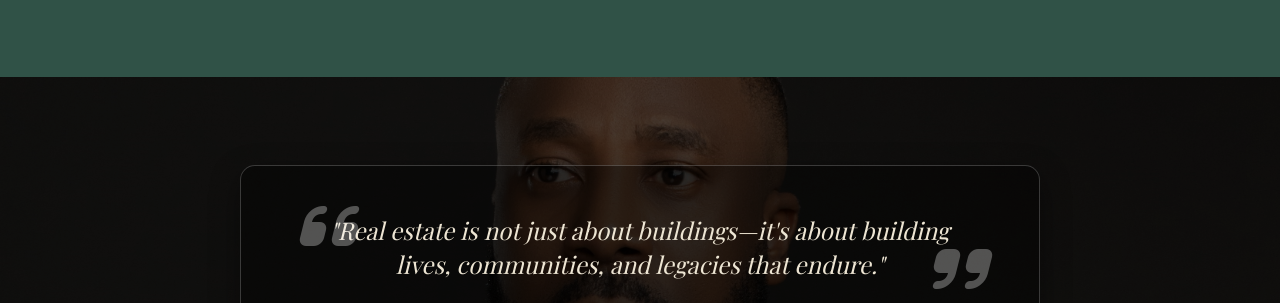
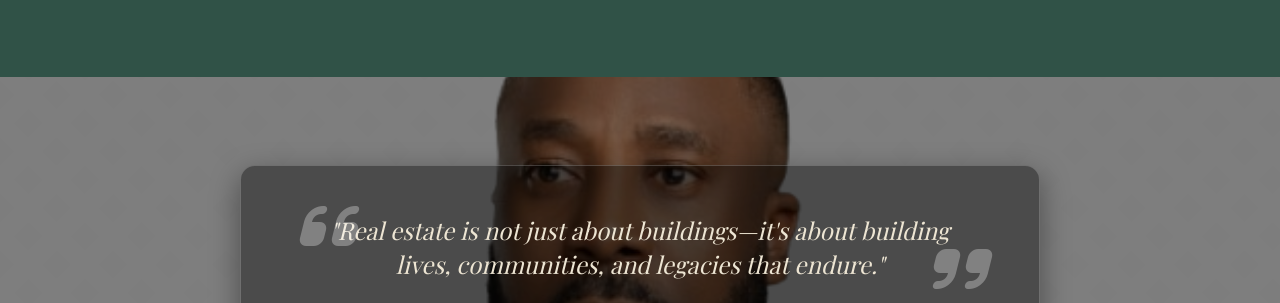
Before and after one commit to ogbuaguwizard/drecon-landing, a plain HTML site: page index.html in a window 1280 px wide. Shown: the part 1390-1693 px from the top of the page. Drawn offline with nearby package versions, Linux system fonts and the light colour scheme; files whose address does not match are found by name.

Commit message:
fix: some fixes

```diff
--- a/css/style.css
+++ b/css/style.css
@@ -679,7 +679,7 @@ nav a:hover::after {
 
 /* Quote Section Styles */
 .quote-section {
-    background: url('../images/profile3.jpg') center/cover no-repeat; /* Ensure the path is correct */
+    background: url('../images/halftransprofile3.png') center/cover no-repeat; /* Ensure the path is correct */
     position: relative;
     min-height: 400px;
     display: flex;
@@ -697,8 +697,8 @@ nav a:hover::after {
     left: 0;
     right: 0;
     bottom: 0;
-    background-color: rgba(0, 0, 0, 0.7); /* Darker overlay for better text readability */
-    z-index: 1; /* Ensure overlay is above the image but below the content */
+    background-color: rgba(0, 0, 0, 0.5); /* Darker overlay for better text readability */
+    z-index: 1;
 }
 
 .quote-overlay {
@@ -789,7 +789,7 @@ nav a:hover::after {
     .quote-section blockquote::before,
     .quote-section blockquote::after {
         font-size: 3rem;
-        top: -15px;
+        /* top: -15px; */
         bottom: -15px;
     }
     .quote-author {
@@ -814,7 +814,7 @@ nav a:hover::after {
     .quote-section blockquote::before,
     .quote-section blockquote::after {
         font-size: 2.5rem;
-        top: -10px;
+        /* top: -10px; */
         bottom: -10px;
     }
     .quote-author {
```
Also changed, not shown: images/halftransprofile3.png (added), images/halfwhiteprofile3.png (added).
